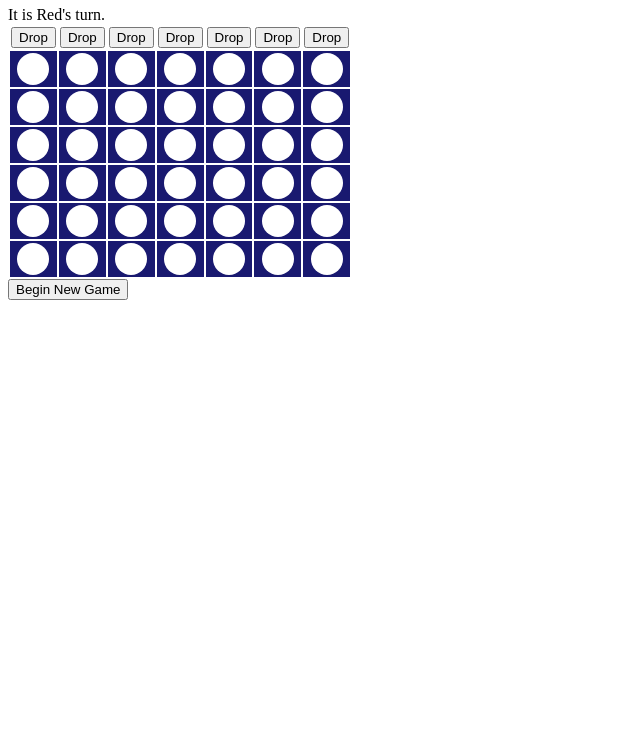
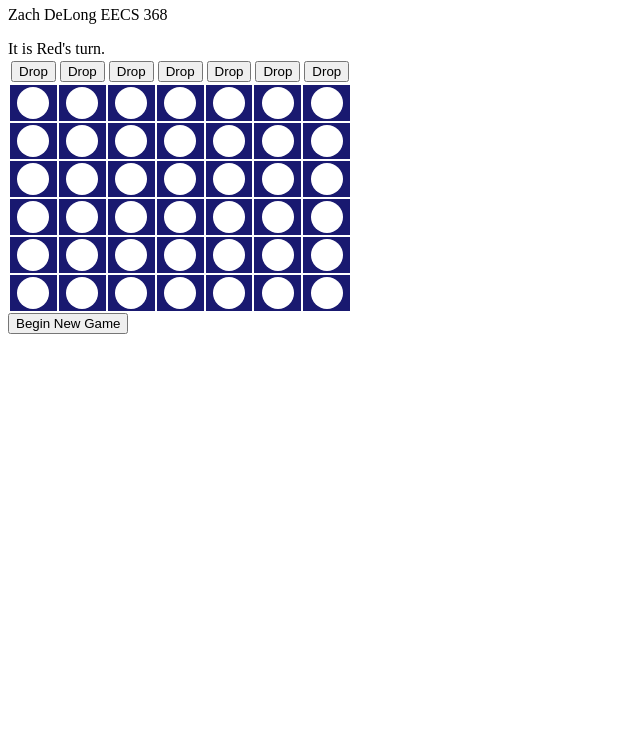
Before and after one commit to zdelong4/zdelong4.github.io, a plain HTML site: page index.html in a window 1280 px wide. Shown: the part 60-800 px from the top of the page, without its empty margins (0-640 px from the left). Drawn offline with Linux system fonts and the light colour scheme.

Commit message:
Update index.html

```diff
--- a/index.html
+++ b/index.html
@@ -29,6 +29,7 @@
 	</head>
 	<body onload="start();">
 		<h1>Connect Four</h1>
+		<p> Zach DeLong EECS 368 <p>
 		<div id="board">
 			<div id="infotxt">
 			</div>
```
